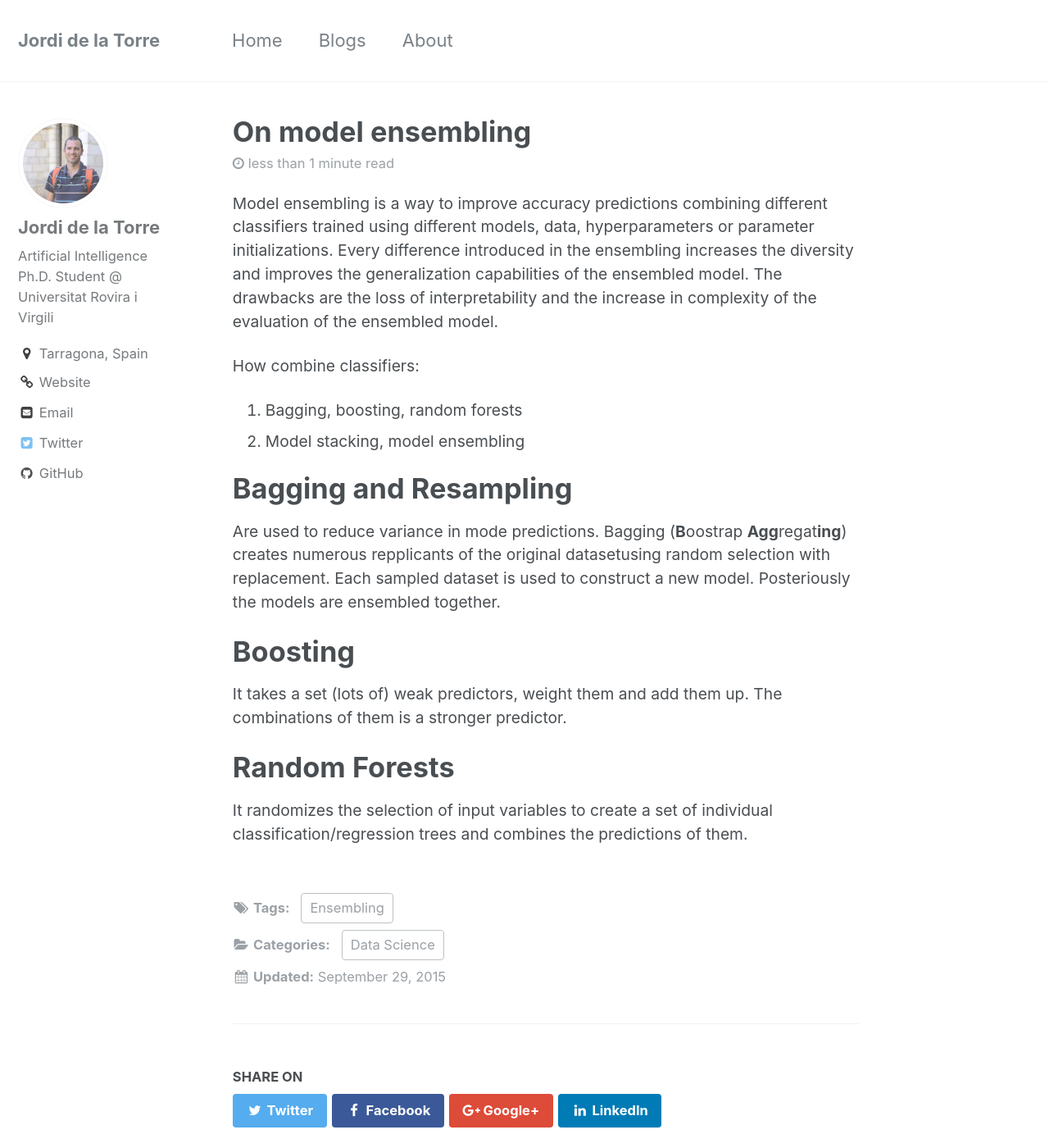
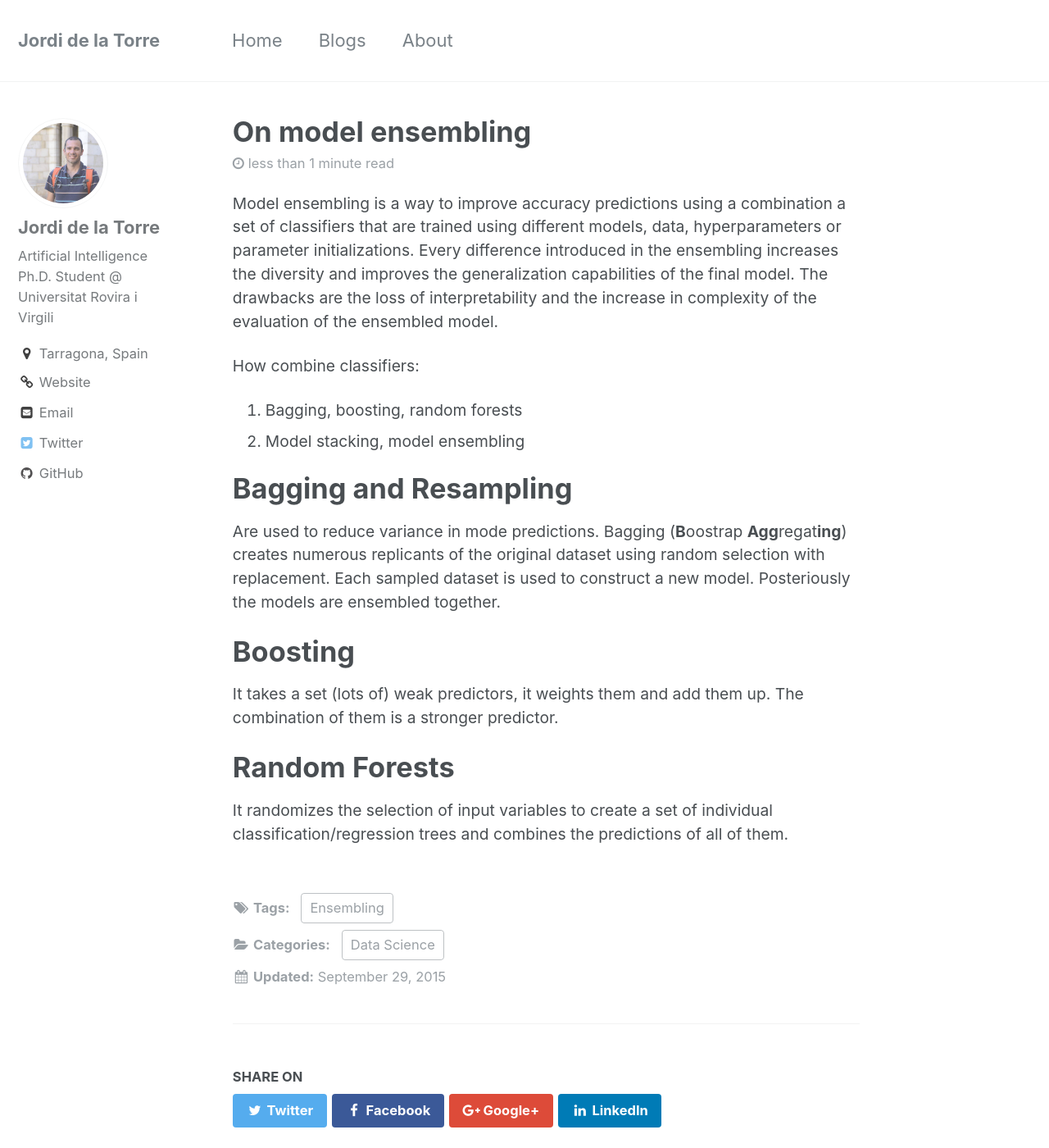
Before and after one commit to jorditg/jorditg.github.io, a Jekyll site: the page built from _posts/2015-09-30-model-ensembling.md, in a window 1280 px wide and 1400 px high. Shown: the whole window at 82% size. Built offline with Jekyll 4.4.1, drawn with Linux system fonts in a browser that asks for light colours.

Commit message:
Update 2015-09-30-model-ensembling.md

```diff
--- a/_posts/2015-09-30-model-ensembling.md
+++ b/_posts/2015-09-30-model-ensembling.md
@@ -10,8 +10,7 @@ tags:
   - Ensembling
 ---
 
-Model ensembling is a way to improve accuracy predictions combining different classifiers trained using different models, data, hyperparameters or parameter initializations.
-Every difference introduced in the ensembling increases the diversity and improves the generalization capabilities of the ensembled model.
+Model ensembling is a way to improve accuracy predictions using a combination a set of classifiers that are trained using different models, data, hyperparameters or parameter initializations. Every difference introduced in the ensembling increases the diversity and improves the generalization capabilities of the final model.
 The drawbacks are the loss of interpretability and the increase in complexity of the evaluation of the ensembled model.
 
 How combine classifiers:
@@ -21,11 +20,10 @@ How combine classifiers:
 
 # Bagging and Resampling
 Are used to reduce variance in mode predictions.
-Bagging (**B**oostrap **Agg**regat**ing**) creates numerous repplicants of the original datasetusing random selection with replacement.
-Each sampled dataset is used to construct a new model. Posteriously the models are ensembled together.
+Bagging (**B**oostrap **Agg**regat**ing**) creates numerous replicants of the original dataset using random selection with replacement. Each sampled dataset is used to construct a new model. Posteriously the models are ensembled together.
 
 # Boosting
-It takes a set (lots of) weak predictors, weight them and add them up. The combinations of them is a stronger predictor.
+It takes a set (lots of) weak predictors, it weights them and add them up. The combination of them is a stronger predictor.
 
 # Random Forests
-It randomizes the selection of input variables to create a set of individual classification/regression trees and combines the predictions of them.
+It randomizes the selection of input variables to create a set of individual classification/regression trees and combines the predictions of all of them.
```
